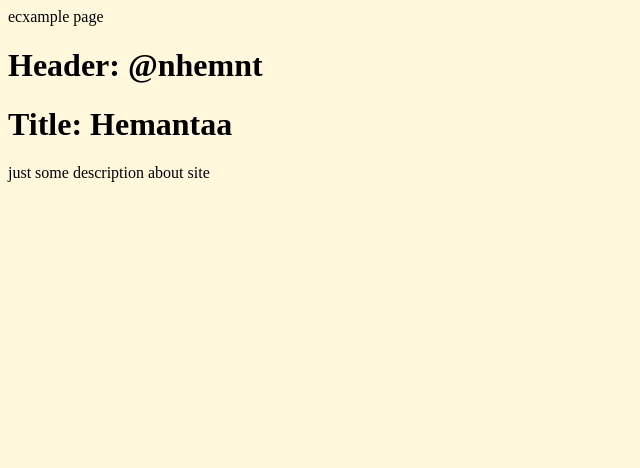
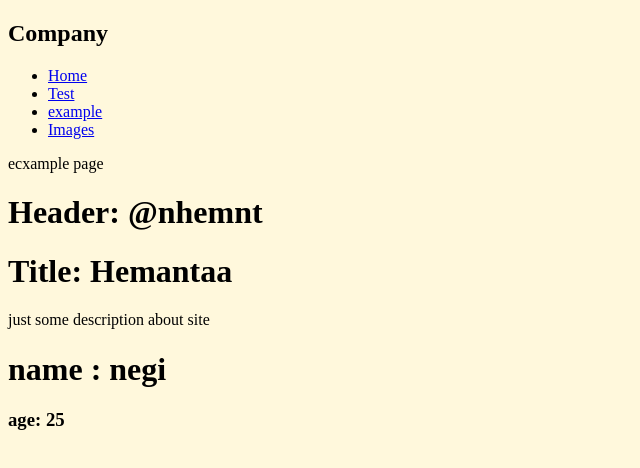
Before and after one commit to nhemnt/gatsby-practice, a Gatsby site: page /example in a window 1280 px wide. Shown: the whole page, without its empty margins (0-640 px from the left). Built offline with nearby package versions, Linux system fonts and the light colour scheme; Gatsby itself is replaced by a stand-in of ours.

Commit message:
add gatsby-source-filesystem

```diff
--- a/gatsby-config.js
+++ b/gatsby-config.js
@@ -13,4 +13,21 @@ module.exports = {
     data: { name: 'negi', age: 25 }
   },
 
+  plugins: [
+    // You can have multiple instances of this plugin
+    // to read source nodes from different locations on your
+    // filesystem.
+    //
+    // The following sets up the Jekyll pattern of having a
+    // "pages" directory for Markdown files and a "data" directory
+    // for `.json`, `.yaml`, `.csv`.
+    {
+      resolve: `gatsby-source-filesystem`,
+      options: {
+        name: `images`,
+        path: `${__dirname}/src/images/`,
+      },
+    },
+  ]
+
 }
--- a/package.json
+++ b/package.json
@@ -15,6 +15,7 @@
   },
   "dependencies": {
     "gatsby": "^2.18.12",
+    "gatsby-source-filesystem": "^2.1.46",
     "react": "^16.12.0",
     "react-dom": "^16.12.0"
   },
--- a/src/component/Navbar.js
+++ b/src/component/Navbar.js
@@ -14,6 +14,9 @@ const Navbar = () => {
         <li>
           <Link to="/example">example</Link>
         </li>
+        <li>
+          <Link to="/images">Images</Link>
+        </li>
       </ul>
     </nav>
   )
--- a/src/pages/example.js
+++ b/src/pages/example.js
@@ -1,18 +1,29 @@
 import React from 'react'
 import HeaderHook from '../examples/Header-Hooks';
 import HeaderStatic from '../examples/Header-Static';
-import {graphql} from 'gatsby'
-const example = () => {
-  console.log(data)
+import { graphql } from 'gatsby'
+import Layout from '../component/Layout';
+
+const example = (props) => {
+  const { name, age } = props.data.site.siteMetadata.data;
   return (
-    <div>
+    <Layout>
       ecxample page
     <HeaderHook />
       <HeaderStatic />
-    </div>
+      <div>
+        <h1>
+          name : {name}
+        </h1>
+        <h3>
+          age: {age}
+        </h3>
+      </div>
+
+    </Layout>
   )
 }
-const data = graphql`
+export const data = graphql`
 {
   site {
     siteMetadata {
```
Also changed, not shown: src/pages/images.js (added, +13 -0 lines), src/images/155569320517245233.jpg (added), src/images/coder-cat-2.png (added), src/images/hemant-negi.png (added).
